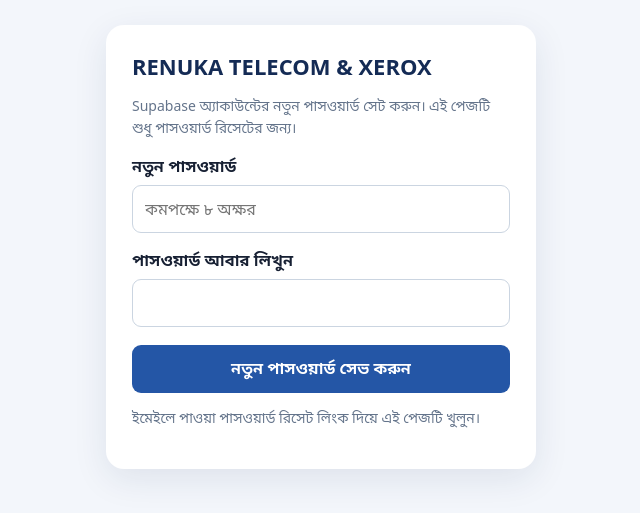
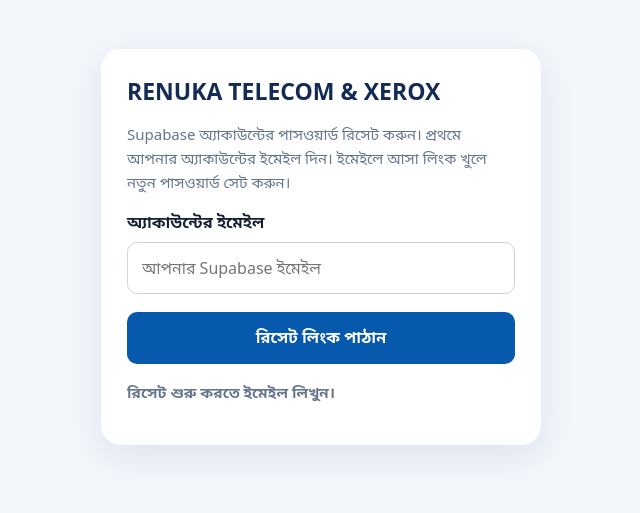
Before and after one commit to beradipakesh/renuka-telecom-android, a plain HTML site: page site/reset-password.html in a window 1280 px wide. Shown: the part 153-666 px from the top of the page, without its empty margins (319-959 px from the left). Drawn offline with nearby package versions, Linux system fonts and the light colour scheme.

Commit message:
Use correct Supabase project and add password reset request flow

```diff
--- a/site/reset-password.html
+++ b/site/reset-password.html
@@ -1,24 +1,66 @@
 <!doctype html>
-<html lang="bn"><head><meta charset="utf-8"><meta name="viewport" content="width=device-width,initial-scale=1"><title>RENUKA TELECOM – Password Reset</title>
+<html lang="bn">
+<head>
+<meta charset="utf-8"><meta name="viewport" content="width=device-width,initial-scale=1">
+<title>RENUKA TELECOM – Password Reset</title>
 <style>
-body{font-family:system-ui,'Noto Sans Bengali',sans-serif;background:#f3f6fb;margin:0;min-height:100vh;display:grid;place-items:center;color:#172033;padding:16px;box-sizing:border-box}
-.card{background:#fff;width:min(100%,430px);padding:26px;border-radius:18px;box-shadow:0 10px 35px #142b5518;box-sizing:border-box}
-h1{font-size:22px;color:#142b55;margin:0 0 8px}p{color:#64748b;font-size:14px;line-height:1.55}
-label{display:block;margin:16px 0 6px;font-weight:650}input{width:100%;padding:12px;border:1px solid #cbd5e1;border-radius:9px;font:inherit;box-sizing:border-box}
-button{width:100%;padding:12px;border:0;border-radius:9px;background:#2456a6;color:#fff;font:inherit;font-weight:700;margin-top:18px}
-#msg{margin-top:14px;white-space:pre-wrap}
-</style></head><body><main class="card">
-<h1>RENUKA TELECOM & XEROX</h1><p>Supabase অ্যাকাউন্টের নতুন পাসওয়ার্ড সেট করুন। এই পেজটি শুধু পাসওয়ার্ড রিসেটের জন্য।</p>
-<form id="f"><label>নতুন পাসওয়ার্ড</label><input id="p" type="password" minlength="8" autocomplete="new-password" required placeholder="কমপক্ষে ৮ অক্ষর">
-<label>পাসওয়ার্ড আবার লিখুন</label><input id="p2" type="password" minlength="8" autocomplete="new-password" required>
-<button type="submit">নতুন পাসওয়ার্ড সেভ করুন</button></form><p id="msg">ইমেইলের রিসেট লিংক দিয়ে এই পেজ খুলুন।</p>
+*{box-sizing:border-box}body{font-family:system-ui,'Noto Sans Bengali',sans-serif;background:#f3f6fb;margin:0;min-height:100vh;display:grid;place-items:center;color:#172033;padding:16px}
+.card{background:#fff;width:min(100%,440px);padding:26px;border-radius:20px;box-shadow:0 10px 35px #142b5518}
+h1{font-size:23px;color:#142b55;margin:0 0 10px}p{color:#64748b;line-height:1.6;font-size:15px}
+label{display:block;margin:17px 0 7px;font-weight:700}input{width:100%;padding:14px;border:1px solid #cbd5e1;border-radius:10px;font:inherit}
+button{width:100%;padding:14px;border:0;border-radius:10px;background:#0759ad;color:white;font:inherit;font-weight:700;margin-top:18px}
+#msg{margin-top:16px;white-space:pre-wrap;font-weight:600}.hidden{display:none}
+</style>
+</head>
+<body><main class="card">
+<h1>RENUKA TELECOM & XEROX</h1>
+<p>Supabase অ্যাকাউন্টের পাসওয়ার্ড রিসেট করুন। প্রথমে আপনার অ্যাকাউন্টের ইমেইল দিন। ইমেইলে আসা লিংক খুলে নতুন পাসওয়ার্ড সেট করুন।</p>
+<section id="request">
+<form id="requestForm">
+<label for="email">অ্যাকাউন্টের ইমেইল</label>
+<input id="email" type="email" autocomplete="email" required placeholder="আপনার Supabase ইমেইল">
+<button type="submit">রিসেট লিংক পাঠান</button>
+</form></section>
+<section id="change" class="hidden">
+<form id="changeForm">
+<label for="p">নতুন পাসওয়ার্ড (কমপক্ষে ৮ অক্ষর)</label>
+<input id="p" type="password" minlength="8" autocomplete="new-password" required>
+<label for="p2">পাসওয়ার্ড আবার লিখুন</label>
+<input id="p2" type="password" minlength="8" autocomplete="new-password" required>
+<button type="submit">নতুন পাসওয়ার্ড সেভ করুন</button>
+</form></section>
+<p id="msg" role="status">রিসেট শুরু করতে ইমেইল লিখুন।</p>
 </main>
 <script src="https://cdn.jsdelivr.net/npm/@supabase/supabase-js@2"></script>
 <script>
-const SUPABASE_URL='https://iiusrgtlcmtbmcsvtbrn.supabase.co';
-const SUPABASE_KEY='sb_publishable_XzXrmnHxD5CD5HeAL3b0gA_07vU4knn';
+const SUPABASE_URL='https://djygwqoyurjivbnljkmy.supabase.co';
+const SUPABASE_KEY='sb_publishable_nmPlZPR6OMv0gDlHA1s5Qg_lJgvrRgZ';
 const sb=window.supabase.createClient(SUPABASE_URL,SUPABASE_KEY);
 const msg=document.getElementById('msg');
-(async()=>{const {data,error}=await sb.auth.getSession();if(error)msg.textContent='রিসেট সেশন যাচাই করা যায়নি: '+error.message;else if(data.session)msg.textContent='রিসেট লিংক যাচাই হয়েছে। নতুন পাসওয়ার্ড দিন।';else msg.textContent='ইমেইলে পাওয়া পাসওয়ার্ড রিসেট লিংক দিয়ে এই পেজটি খুলুন।'})();
-document.getElementById('f').addEventListener('submit',async e=>{e.preventDefault();const a=document.getElementById('p').value,b=document.getElementById('p2').value;if(a.length<8)return msg.textContent='পাসওয়ার্ড কমপক্ষে ৮ অক্ষরের হতে হবে।';if(a!==b)return msg.textContent='দুটি পাসওয়ার্ড মিলছে না।';const {data,error}=await sb.auth.updateUser({password:a});if(error){msg.textContent='পাসওয়ার্ড পরিবর্তন হয়নি: '+error.message;return;}msg.textContent='পাসওয়ার্ড সফলভাবে পরিবর্তন হয়েছে। এখন RENUKA TELECOM সফটওয়্যারে ফিরে লগইন করুন।';document.getElementById('f').reset();});
+const pageUrl='https://beradipakesh.github.io/renuka-telecom-android/reset-password.html';
+function showChange(){document.getElementById('request').classList.add('hidden');document.getElementById('change').classList.remove('hidden');}
+(async()=>{
+ const hash=new URLSearchParams(location.hash.slice(1));
+ const code=new URLSearchParams(location.search).get('code');
+ if(code){const {error}=await sb.auth.exchangeCodeForSession(code);if(error){msg.textContent='রিসেট লিংকটি মেয়াদোত্তীর্ণ বা ব্যবহার করা হয়েছে। আবার রিসেট লিংক নিন।';return;}}
+ const {data,error}=await sb.auth.getSession();
+ if(error){msg.textContent='সেশন যাচাই করা যায়নি। আবার ইমেইল থেকে নতুন রিসেট লিংক খুলুন।';return;}
+ if(data.session || hash.get('type')==='recovery'){showChange();msg.textContent='রিসেট লিংক যাচাই হয়েছে। এখন নতুন পাসওয়ার্ড দিন।';}
+})();
+document.getElementById('requestForm').addEventListener('submit',async e=>{
+ e.preventDefault();const email=document.getElementById('email').value.trim();
+ msg.textContent='রিসেট লিংক পাঠানো হচ্ছে…';
+ const {error}=await sb.auth.resetPasswordForEmail(email,{redirectTo:pageUrl});
+ msg.textContent=error?'লিংক পাঠানো যায়নি: '+error.message:'যদি এই ইমেইলে অ্যাকাউন্ট থাকে, তাহলে রিসেট লিংক পাঠানো হয়েছে। ইমেইল Inbox ও Spam দেখুন।';
+});
+document.getElementById('changeForm').addEventListener('submit',async e=>{
+ e.preventDefault();const a=document.getElementById('p').value,b=document.getElementById('p2').value;
+ if(a.length<8){msg.textContent='পাসওয়ার্ড কমপক্ষে ৮ অক্ষরের হতে হবে।';return;}
+ if(a!==b){msg.textContent='দুটি পাসওয়ার্ড মিলছে না।';return;}
+ msg.textContent='পাসওয়ার্ড সেভ হচ্ছে…';
+ const {data,error}=await sb.auth.updateUser({password:a});
+ if(error){msg.textContent='পাসওয়ার্ড পরিবর্তন হয়নি: '+error.message+'। ইমেইলের নতুন রিসেট লিংক দিয়ে আবার খুলুন।';return;}
+ msg.textContent='সফল! আপনার নতুন পাসওয়ার্ড সেট হয়েছে। এখন সফটওয়্যারে ফিরে লগইন করুন।';
+ document.getElementById('changeForm').reset();
+});
 </script></body></html>
```
